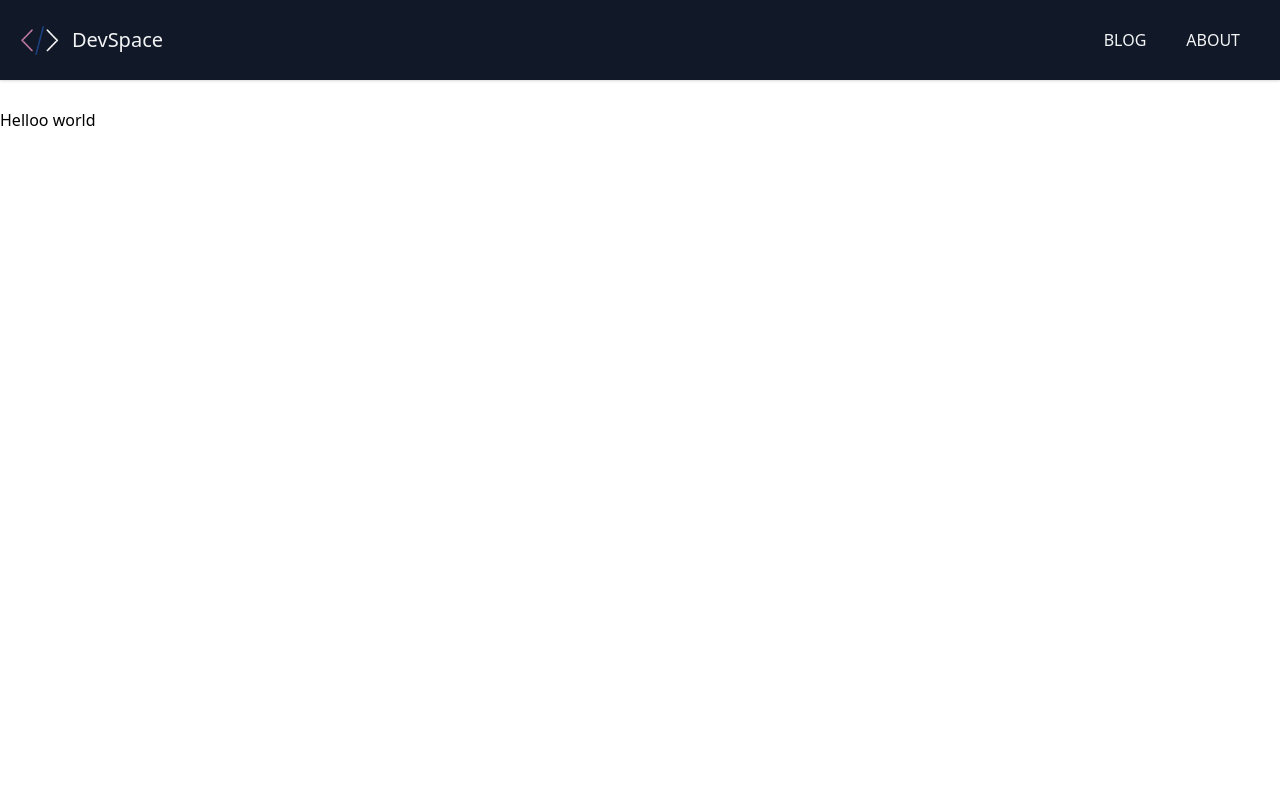
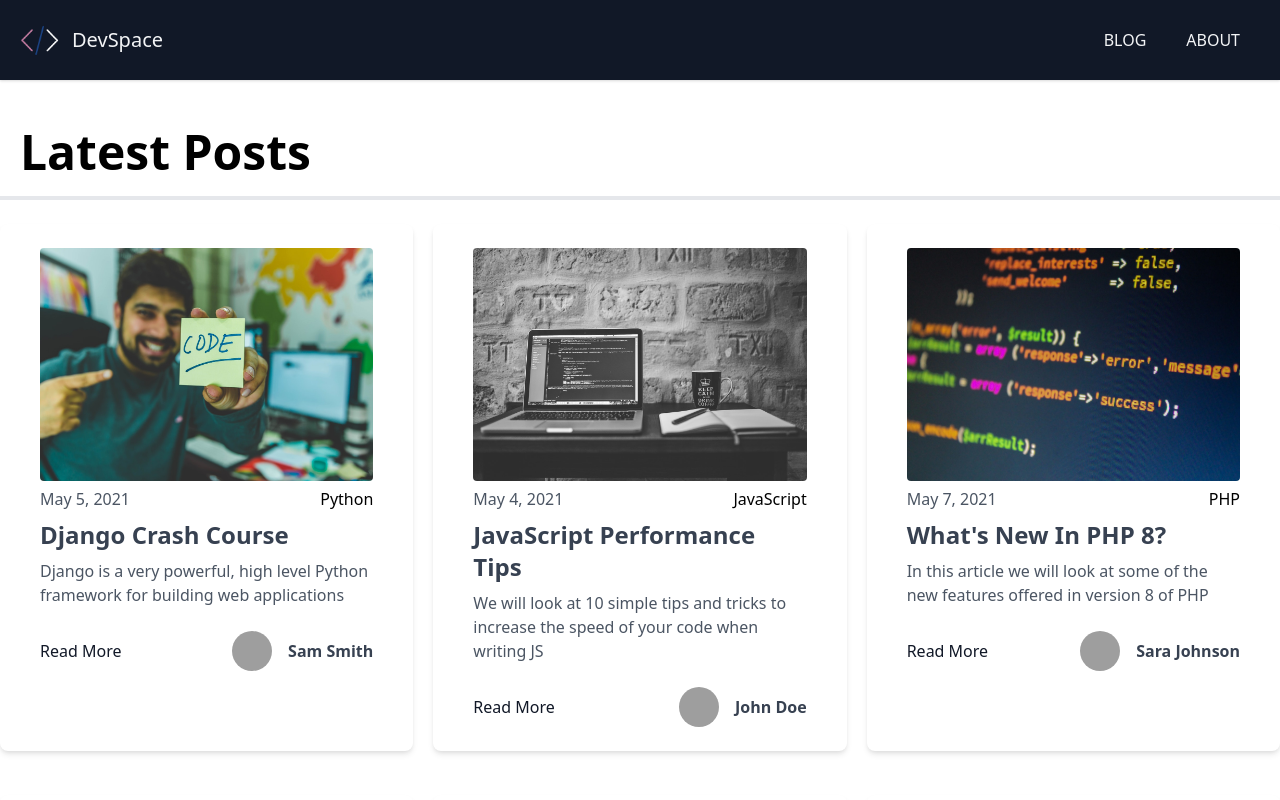
Before and after one commit to rakshithsgowda/nextJS-dev-space-blog-practise-tailwind, a Next.js app: page / in a window 1280 px wide. Shown: the top 800 px of the page. Built offline with nearby package versions, Linux system fonts and the light colour scheme; grey boxes are pictures that could not be loaded.

Commit message:
display post

```diff
--- /dev/null
+++ b/components/Post.js
@@ -0,0 +1,43 @@
+import Link from 'next/link'
+import Image from 'next/image'
+
+export default function Post({ post }) {
+  return (
+    <div className='w-full px-10 py-6 bg-white rounded-lg shadow-md mt-6'>
+      <Image
+        src={post.frontmatter.cover_image}
+        alt=''
+        height={420}
+        width={600}
+        className='mb-4 rounded'
+      />
+      <div className='flex justify-between items-center'>
+        <span className='font-light text-gray-600'>
+          {post.frontmatter.date}
+        </span>
+        <div>{post.frontmatter.category}</div>
+      </div>
+      <div className='mt-2'>
+        <Link href={`/blog/${post.slug}`}>
+          <a className='text-2xl text-gray-700 font-bold hover:underline'>
+            {post.frontmatter.title}
+          </a>
+        </Link>
+        <p className='mt-2 text-gray-600'>{post.frontmatter.excerpt}</p>
+      </div>
+      <div className='flex justify-between items-center mt-6'>
+        <Link href={`/blog/${post.slug}`}>
+          <a className='text-gray-900 hover:text-blue-600'>Read More</a>
+        </Link>
+        <div className='flex items-center'>
+          <img
+            src={post.frontmatter.author_image}
+            className='mx-4 w-10 h-10 object-cover rounded-full hidden sm:block'
+            alt=''
+          />
+          <h3 className='text-gray-700 font-bold'>{post.frontmatter.author}</h3>
+        </div>
+      </div>
+    </div>
+  )
+}
--- a/pages/index.js
+++ b/pages/index.js
@@ -1,40 +1,51 @@
 import fs from 'fs'
 import path from 'path'
 import matter from 'gray-matter'
+import Link from 'next/link'
 
 import Layout from '../components/Layout'
+import Post from '../components/Post'
 
 export default function HomePage({ posts }) {
-  console.log(posts);
+  console.log(posts)
   return (
     <Layout>
-      <h1>Helloo world</h1>
+      <h1 className='text-5xl border-b-4 p-5 font-bold'>Latest Posts</h1>
+      <div className='grid md:grid-cols-2 lg:grid-cols-3 gap-5'>
+        {posts.map((post, index) => (
+          <Post key={index} post={post} />
+        ))}
+      </div>
+      <Link href='/blog'>
+        <a className='block text-center border border-gray-500 text-gray-800 rounded-md py-4 my-5 transition duration-500 ease select-none hover:text-white hover:bg-gray-900 focus:outline-none focus:shadow-outline w-full'>
+          All Posts
+        </a>
+      </Link>
     </Layout>
   )
 }
 
-
 export async function getStaticProps() {
   const files = fs.readdirSync(path.join('posts'))
-  const posts=files.map(filename => {
+  const posts = files.map((filename) => {
     const slug = filename.replace('.md', '')
 
+    const markdownWithMeta = fs.readFileSync(
+      path.join('posts', filename),
+      'utf-8'
+    )
 
-    const markdownWithMeta = fs.readFileSync(path.join('posts', filename), 'utf-8')
-
-    const { data:frontmatter} = matter(markdownWithMeta)
+    const { data: frontmatter } = matter(markdownWithMeta)
 
     return {
       slug,
-      frontmatter
+      frontmatter,
     }
   })
 
-
-
   return {
     props: {
-      posts
-    }
+      posts,
+    },
   }
 }
```
